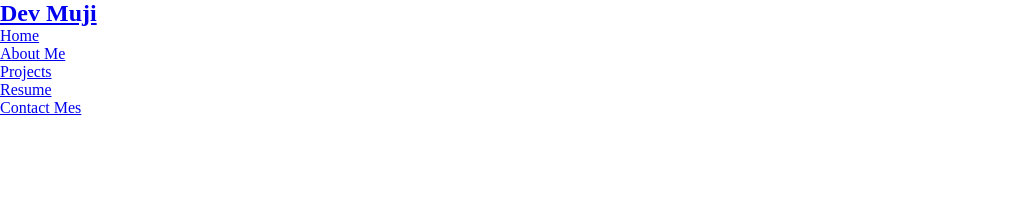
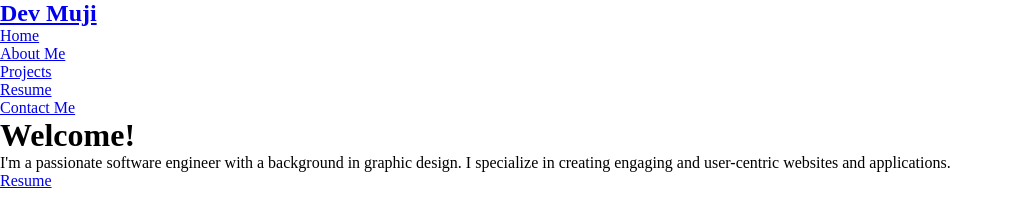
Before and after one commit to MUJTABA4060/Portfolio, a plain HTML site: page index.html in a window 1280 px wide. Shown: the whole page, without its empty margins (0-1010 px from the left). Drawn offline with nearby package versions, Linux system fonts and the light colour scheme.

Commit message:
change the styles

```diff
--- a/index.html
+++ b/index.html
@@ -18,8 +18,14 @@
           <li><a href="#">About Me</a></li>
           <li><a href="#">Projects</a></li>
           <li><a href="#">Resume</a></li>
-          <li><a href="#">Contact Mes</a></li>
+          <li><a href="#">Contact Me</a></li>
       </div>
+      <div class="content">
+        <h1>Welcome!</h1>
+        <p>I'm a passionate software engineer with a background in graphic design. I specialize in creating engaging and user-centric websites and applications.</p>
+        <a href="#" class="btn">Resume</a>
+      </div>
+      <div class="image"></div>
     </div>
   </body>
 </html>
```
